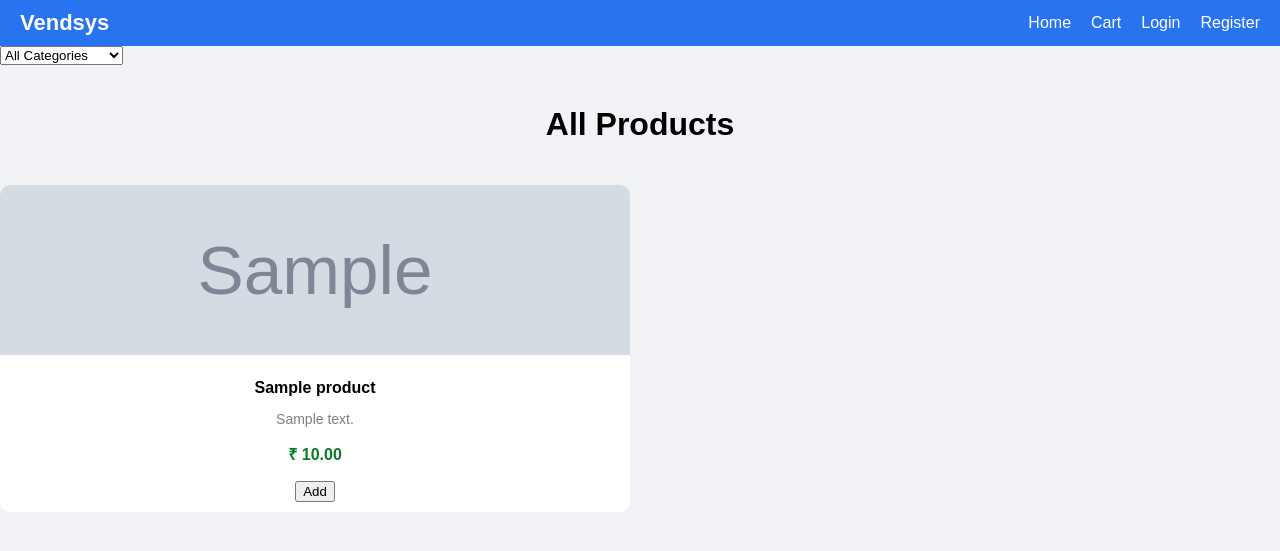
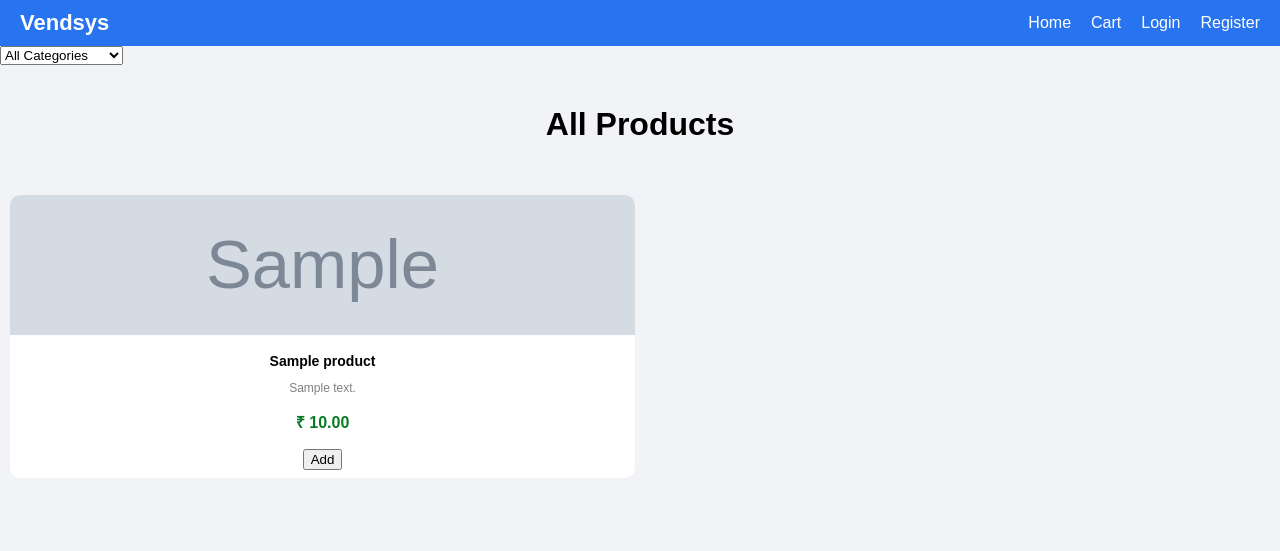
Before and after one commit to jayraj2106/Vendsys-ecommerce, a Django app: page / in a window 1280 px wide. Shown: the top 551 px of the page. Run offline with Django 4.2, Linux system fonts and the light colour scheme; tables that the repository leaves empty hold one stand-in row (values such as "Sample post"); grey boxes marked "Sample" are stand-in pictures.

Commit message:
fix: add container padding to prevent product cards from touching screen edges

```diff
--- a/Vendsys/products/static/products/product_list.css
+++ b/Vendsys/products/static/products/product_list.css
@@ -1,3 +1,7 @@
+* {
+    box-sizing: border-box;
+}
+
 /* Title */
 .page-title {
     text-align: center;
@@ -8,13 +12,16 @@
 .product-container {
     display: grid;
     grid-template-columns: repeat(2, 1fr);
-    flex-wrap: wrap;
-    justify-content: center;
-    gap: 20px;
+    gap: 10px;
+    width: 100%;
+    padding: 10px;
 }
 
 /* Card */
 .product-card {
+    display: flex;
+    flex-direction: column;
+    justify-content: space-between;
     width: 100%;
     background: #fff;
     border-radius: 10px;
@@ -33,19 +40,19 @@
 /* Image */
 .product-card img {
     width: 100%;
-    height: 170px;
+    height: 140px;
     object-fit: cover;
 }
 
 /* Content */
 .product-info {
-    padding: 10px;
+    padding: 8px 6px;
 }
 
 /* Name */
 .product-name {
-    font-size: 16px;
-    margin: 10px 0;
+    font-size: 14px;
+    margin: 6px 0;
 }
 
 /* Price */
@@ -56,6 +63,6 @@
 
 /* Description */
 .product-desc {
-    font-size: 14px;
+    font-size: 12px;
     color: gray;
 }
```
